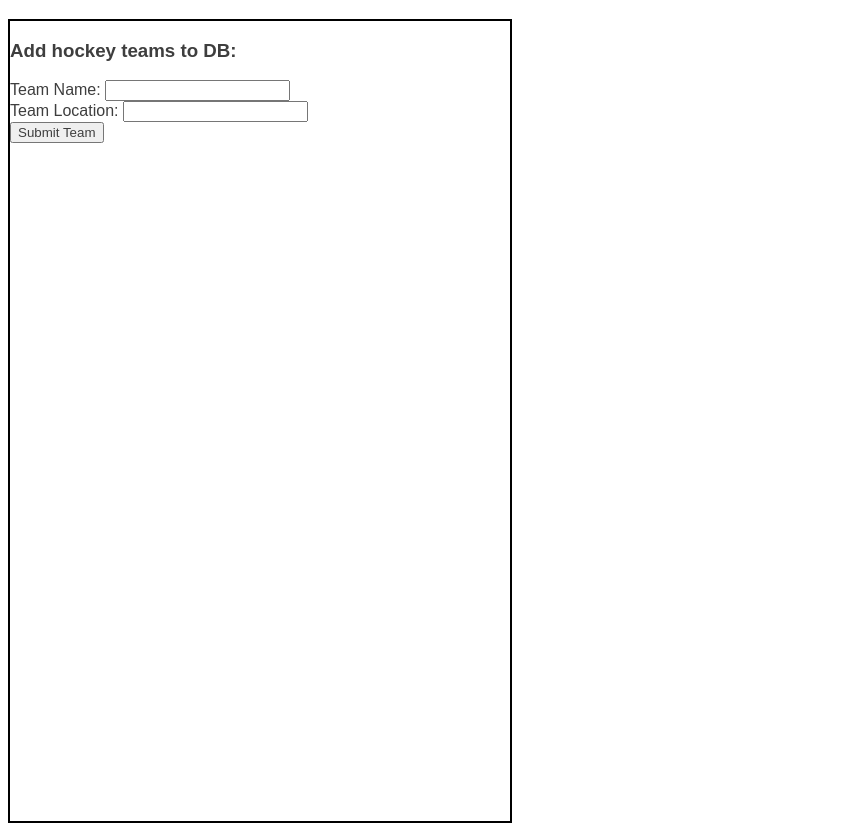
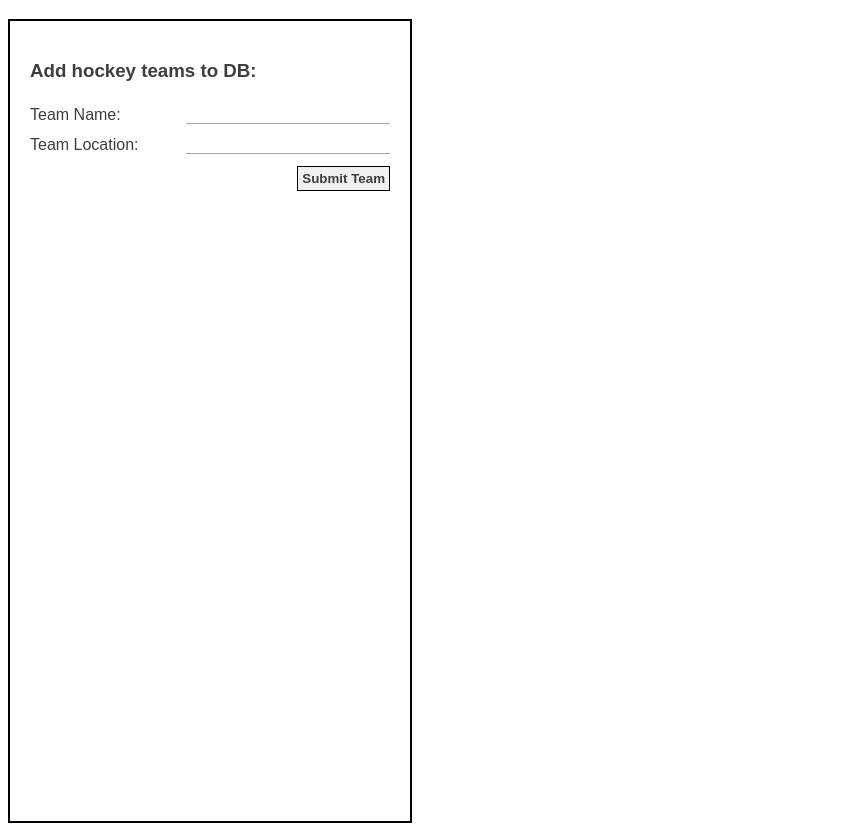
Before and after one commit to VincentPauley/NodeMongoConnection, a plain HTML site: page NodeMongoConnection/public/index.html in a window 1280 px wide. Shown: the part 61-892 px from the top of the page, without its empty margins (0-843 px from the left). Drawn offline with nearby package versions, Linux system fonts and the light colour scheme.

Commit message:
made form elements look pretty

```diff
--- a/NodeMongoConnection/public/fragment.html
+++ b/NodeMongoConnection/public/fragment.html
@@ -1,10 +1,22 @@
+<style>
+  #add-hockey-team {
+    padding: 20px;
+
+  }
+</style>
 <form id="add-hockey-team">
   <h3>Add hockey teams to DB:</h3>
-  <label for="team-name">Team Name:</label>
-  <input type="text" name="name" id="name"/><br />
-  <label for="team-location">Team Location:</label>
-  <input type="text" name="location" id="location"/><br />
-  <input type="submit" value="Submit Team" />
+  <div class="form-row">
+    <label for="team-name">Team Name:</label>
+    <input type="text" name="name" id="name"/>
+  </div>
+  <div class="form-row">
+    <label for="team-location">Team Location:</label>
+    <input type="text" name="location" id="location"/><br />
+  </div>
+  <div class="form-row">
+    <input type="submit" value="Submit Team" />
+  </div>
 </form>
 <script>
   /* Submit form with ajax */
--- a/NodeMongoConnection/public/index.html
+++ b/NodeMongoConnection/public/index.html
@@ -6,22 +6,46 @@
       font-family: arial;
       color: #3E3E3E;
     }
-    #test-area {
-      width: 500px;
+    #add-team-container {
+      width: 400px;
       height: 100vh;
       border: 2px solid black;
     }
-
+    .form-row {
+      padding: 6px 0px;
+    }
+    input[type=text] {
+      float: right;
+      width: 200px;
+      border: 0px;
+      border-bottom: 1px solid #A8A8A8;
+      transition: border 1s;
+      outline: none;
+    }
+    input[type=text]:focus {
+      border-bottom: 1px solid blue;
+    }
+    input[type=submit], input[type=button] {
+      border: 1px solid #000;
+      float: right;
+      padding: 4px;
+      font-weight: bold;
+    }
+    input[type=submit]:hover {
+      background-color: white;
+      border: 1px solid green;
+      color: green;
+    }
   </style>
 </head>
 <body>
 <h1>Perform CRUD Operations on the Hockey Database</h1>
-  <div id="test-area">
+  <div id="add-team-container">
   </div>
 <script src="https://ajax.googleapis.com/ajax/libs/jquery/2.2.4/jquery.min.js"></script>
 <script>
 
-$('#test-area').load('http://localhost:8080/public/fragment.html' + '#test-area');
+$('#add-team-container').load('http://localhost:8080/public/fragment.html' + '#add-team-container');
 
 /*
   $.ajax({
```
